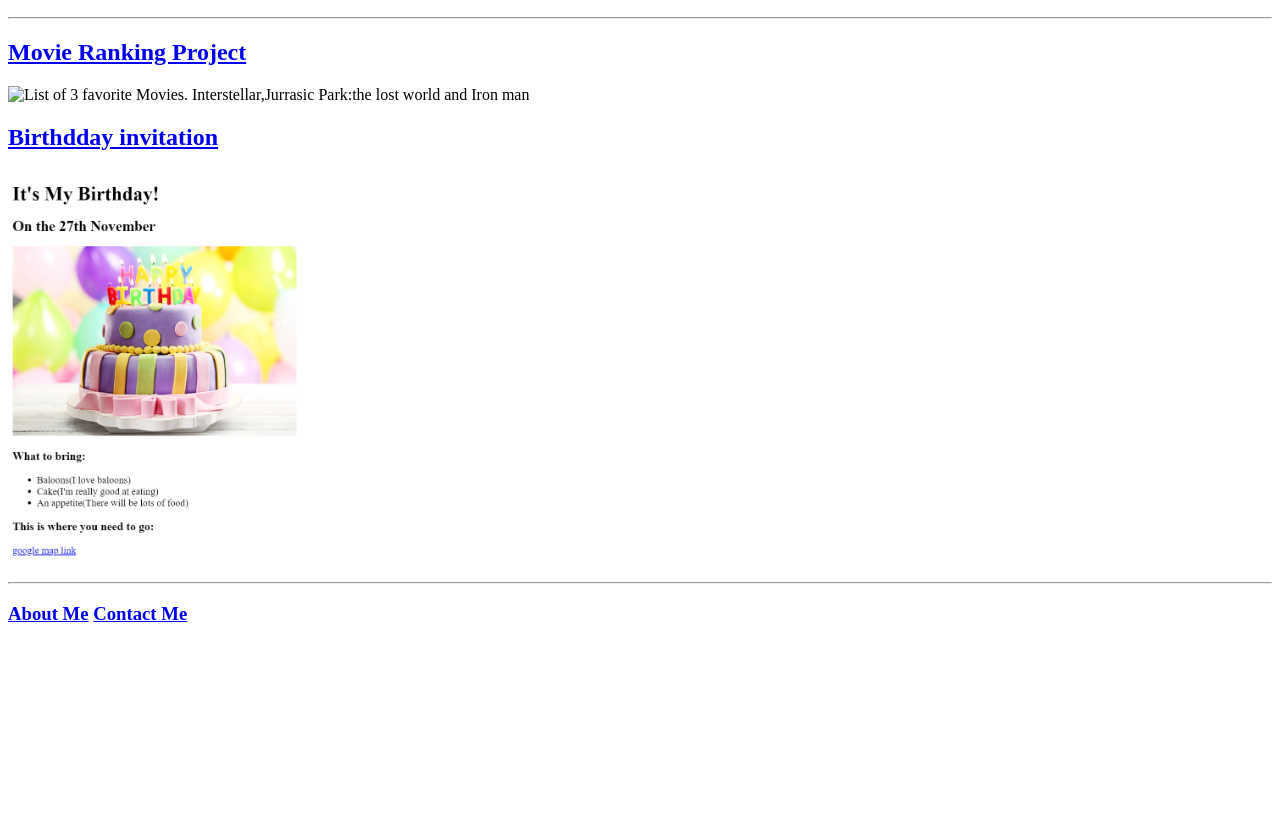
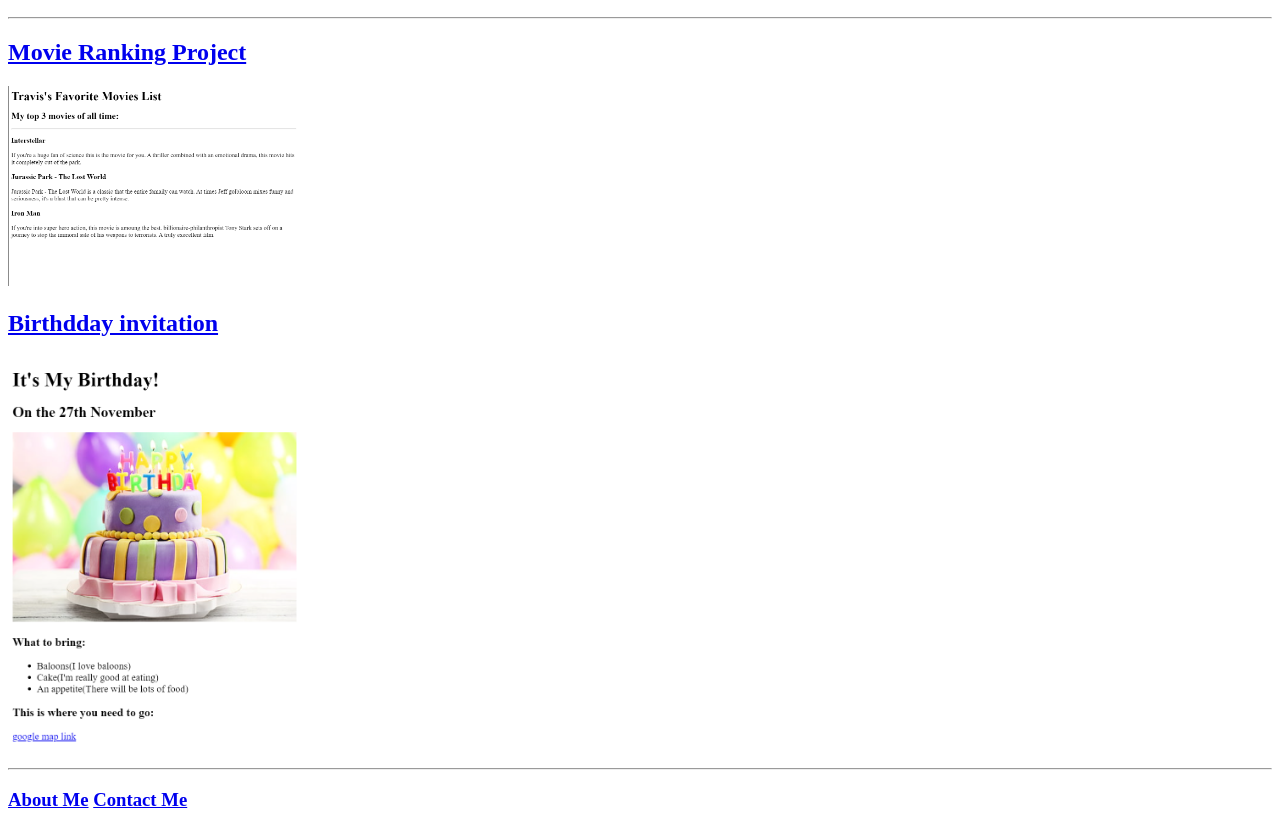
Before and after one commit to Travis1127/html-porfolio, a plain HTML site: page index.html in a window 1280 px wide. Shown: the part 110-940 px from the top of the page. Before the commit the page ends 800 px from the top, so only its background shows below. Drawn offline with Linux system fonts and the light colour scheme.

Commit message:
Update index.html

```diff
--- a/index.html
+++ b/index.html
@@ -9,7 +9,7 @@
     <h2>I'm a Web Developer</h2>
     <hr/>
   <h2><a href="./public/movie-ranking.html">Movie Ranking Project</a></h2>
-  <img src="./assets/images/Movie Ranking.PNG/" alt="List of 3 favorite Movies. Interstellar,Jurrasic Park:the lost world and Iron man" height="200px"/>
+  <img src="./assets/images/Movie Ranking.PNG" alt="List of 3 favorite Movies. Interstellar,Jurrasic Park-the lost world and Iron man" height="200px"/>
 
   <h2><a href="./public/birthday-invite.html">Birthdday invitation</a></h2>
   <img src="./assets/images/Birthday.PNG" alt="picture of a birthday cake with an invitation"height="400px"/>
```
